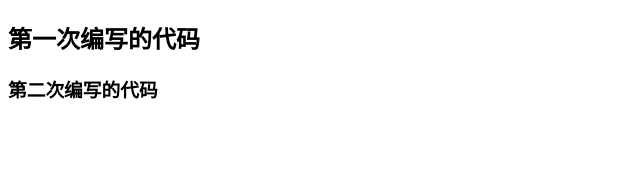
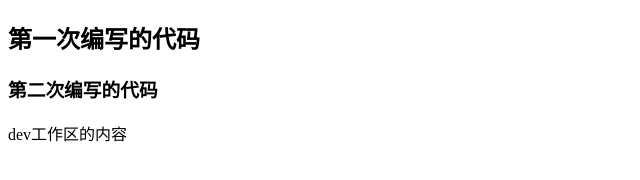
Before and after one commit to ly20180720/git-, a plain HTML site: page index.html in a window 1280 px wide. Shown: the whole page, without its empty margins (0-640 px from the left). Drawn offline with Linux system fonts and the light colour scheme.

Commit message:
dev的提交

```diff
--- a/index.html
+++ b/index.html
@@ -7,5 +7,6 @@
 	<body>
 		<h2>第一次编写的代码</h2>
 		<h3>第二次编写的代码</h3>
+		<p>dev工作区的内容</p>
 	</body>
 </html>
```
